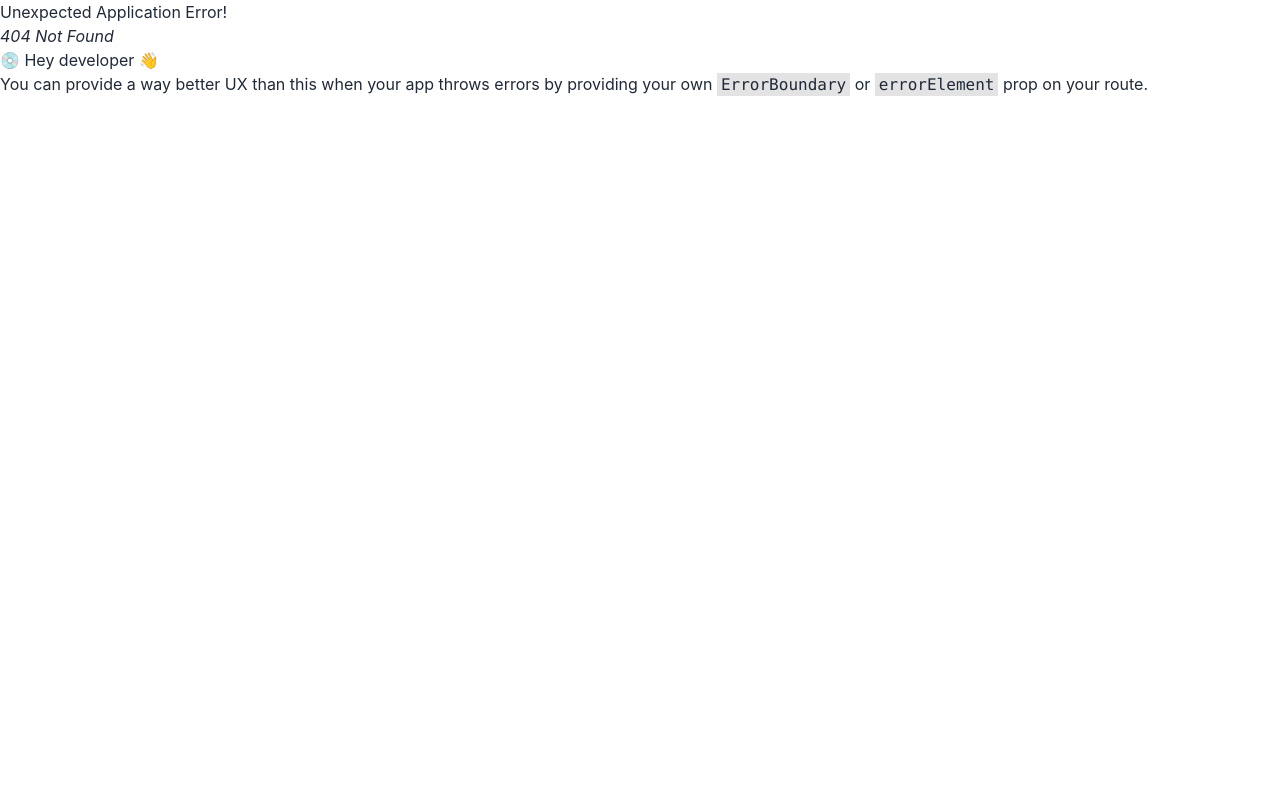
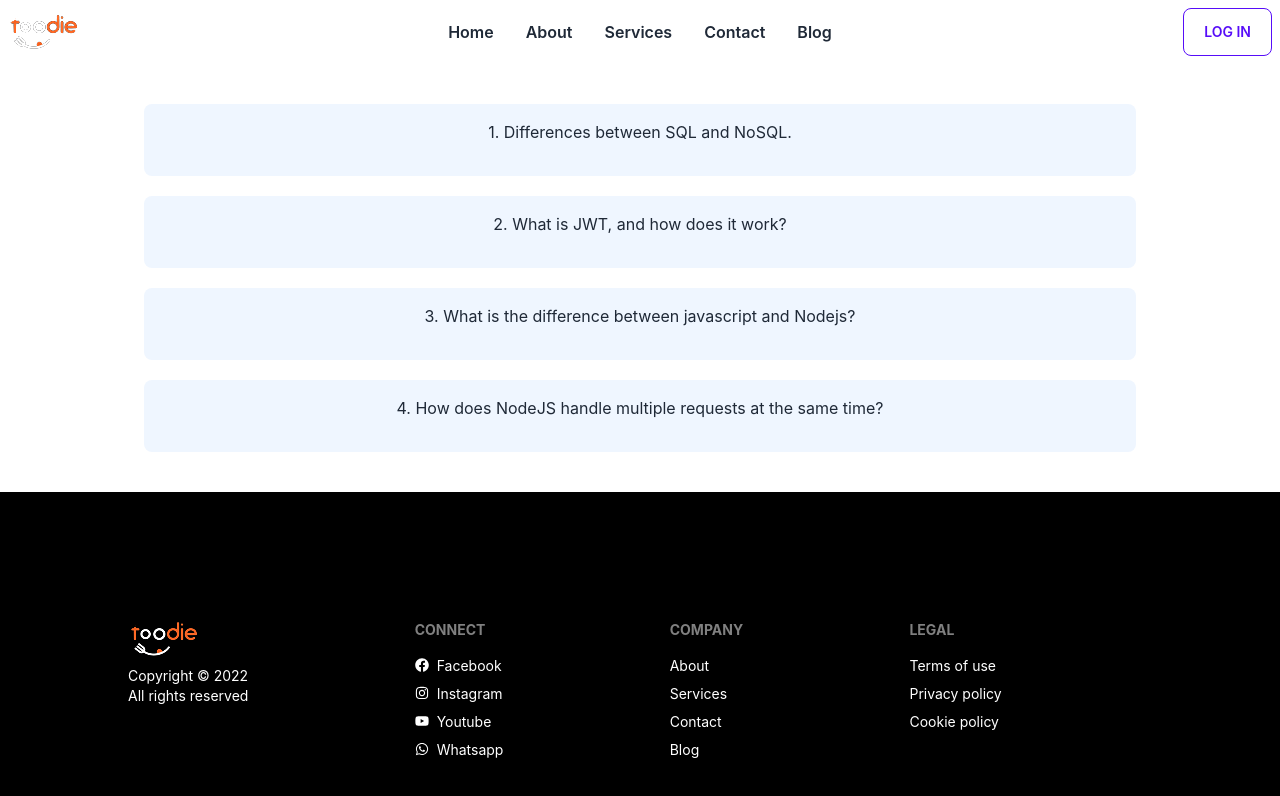
Before and after one commit to mrseeker53/foodie-client, a React (Create React App) app: page /blog in a window 1280 px wide. Before the commit this address had no page. Shown: the top 796 px of the page. Built offline with nearby package versions, Linux system fonts and the light colour scheme.

Commit message:
added blog

```diff
--- /dev/null
+++ b/src/Pages/Blog/Blog.js
@@ -0,0 +1,79 @@
+import React from 'react';
+
+const Blog = () => {
+    return (
+        // use grid
+        <div className='grid grid-cols-1 gap-5 my-10 mx-12 md:mx-36'>
+            <details className='bg-blue-50 rounded-lg flex justify-center pb-4 px-20 cursor-pointer'>
+                {/* question */}
+                <summary className='py-4 flex justify-between duration-200 ease-in'>
+                    1. Differences between SQL and NoSQL.
+                </summary>
+                <hr />
+                {/* answer */}
+                <div className='py-4 px-6 text-md text-justify'>
+                    <strong>SQL databases</strong> are primarily called as Relational Databases (RDBMS). <strong>NoSQL databases</strong> are primarily called as non-relational or distributed database.
+                    <br />
+                    SQL databases have fixed or static or predefined schema. NoSQL databases have dynamic schema.
+                    <br />
+                    SQL databases databases are not suited for hierarchical data storage. NoSQL databases databases are best suited for hierarchical data storage.
+                    <br />
+                    SQL databases databases are best suited for complex queries. NoSQL databases databases are not so good for complex queries.
+                    <br />
+                    SQL databases vertically scalable. NoSQL databases horizontally scalable.
+                </div>
+            </details>
+            <details className='bg-blue-50 rounded-lg flex justify-center pb-4 px-20 cursor-pointer'>
+                {/* question */}
+                <summary className='py-4 flex justify-between duration-200 ease-in'>
+                    2. What is JWT, and how does it work?
+                </summary>
+                <hr />
+                {/* answer */}
+                <div className='py-4 px-6 text-md text-justify'>
+                    <strong>JSON Web Token (JWT)</strong> is an open standard (RFC 7519) that defines a compact and self-contained way for securely transmitting information between parties as a JSON object.
+                    <br />
+                    Whenever the user wants to access a protected route or resource, the user agent should send the JWT, typically in the Authorization header using the Bearer schema. The server's protected routes will check for a valid JWT in the Authorization header, and if it's present, the user will be allowed to access protected resources.
+                    <br />
+                    If the JWT contains the necessary data, the need to query the database for certain operations may be reduced, though this may not always be the case.
+                </div>
+            </details>
+            <details className='bg-blue-50 rounded-lg flex justify-center pb-4 px-20 cursor-pointer'>
+                {/* question */}
+                <summary className='py-4 flex justify-between duration-200 ease-in'>
+                    3. What is the difference between javascript and Nodejs?
+                </summary>
+                <hr />
+                {/* answer */}
+                <div className='py-4 px-6 text-md text-justify'>
+                    <strong>Javascript</strong> is a programming language that is used for writing scripts on the website. <strong>Nodejs</strong> is a Javascript runtime environment.
+                    <br />
+                    Javascript is the upgraded version of ECMA script that uses Chrome’s V8 engine written in C++. Nodejs is written in C, C++ and Javascript.
+                    <br />
+                    Javascript is basically used on the client-side. Nodejs is mostly used on the server-side.
+                    <br />
+                    Javascript is capable enough to add HTML and play with the DOM. Nodejs does not have capability to add HTML tags.
+                    <br />
+                    Javascript can run in any browser engine as like JS core in safari and Spidermonkey in Firefox. V8 is the Javascript engine inside of node.js that parses and runs Javascript.
+                    <br />
+                    Javascript is used in frontend development. Nodejs is used in server-side development.
+                </div>
+            </details>
+            <details className='bg-blue-50 rounded-lg flex justify-center pb-4 px-20 cursor-pointer'>
+                {/* question */}
+                <summary className='py-4 flex justify-between duration-200 ease-in'>
+                    4. How does NodeJS handle multiple requests at the same time?
+                </summary>
+                <hr />
+                {/* answer */}
+                <div className='py-4 px-6 text-md text-justify'>
+                    <strong>NodeJS</strong> receives multiple client requests and places them into EventQueue. NodeJS is built with the concept of event-driven architecture. NodeJS has its own EventLoop which is an infinite loop that receives requests and processes them. EventLoop is the listener for the EventQueue.
+                    <br />
+                    If NodeJS can process the request without I/O blocking then the event loop would itself process the request and sends the response back to the client by itself. But, it is possible to process multiple requests parallelly using the NodeJS cluster module or worker_threads module.
+                </div>
+            </details>
+        </div>
+    );
+};
+
+export default Blog;
--- a/src/Pages/Shared/Footer/Footer.js
+++ b/src/Pages/Shared/Footer/Footer.js
@@ -29,16 +29,16 @@ const Footer = () => {
             </div>
             <div>
                 <span className="footer-title">Company</span>
-                <a href="/" className="link link-hover">About</a>
-                <a href="/" className="link link-hover">Services</a>
-                <a href="/" className="link link-hover">Contact</a>
-                <a href="/" className="link link-hover">FAQ</a>
+                <a href="/about" className="link link-hover">About</a>
+                <a href="/services" className="link link-hover">Services</a>
+                <a href="/contact" className="link link-hover">Contact</a>
+                <a href="/blog" className="link link-hover">Blog</a>
             </div>
             <div>
                 <span className="footer-title">Legal</span>
-                <a href="/" className="link link-hover">Terms of use</a>
-                <a href="/" className="link link-hover">Privacy policy</a>
-                <a href="/" className="link link-hover">Cookie policy</a>
+                <a href="/contact" className="link link-hover">Terms of use</a>
+                <a href="/contact" className="link link-hover">Privacy policy</a>
+                <a href="/contact" className="link link-hover">Cookie policy</a>
             </div>
         </footer>
     );
--- a/src/Pages/Shared/Header/Header.js
+++ b/src/Pages/Shared/Header/Header.js
@@ -9,13 +9,16 @@ const Header = () => {
                 <Link to='/'>Home</Link>
             </li>
             <li className='font-semibold'>
+                <Link to='/about'>About</Link>
+            </li>
+            <li className='font-semibold'>
                 <Link to='/services'>Services</Link>
             </li>
             <li className='font-semibold'>
-                <Link to='/about'>About</Link>
+                <Link to='/contact'>Contact</Link>
             </li>
             <li className='font-semibold'>
-                <Link to='/FAQ'>FAQ</Link>
+                <Link to='/blog'>Blog</Link>
             </li>
         </>
 
@@ -40,7 +43,9 @@ const Header = () => {
                 </ul>
             </div>
             <div className="navbar-end">
-                <button className='btn btn-outline btn-error'>Order</button>
+                <Link to='/login'>
+                    <button className='btn btn-outline btn-primary px-5'>Log in</button>
+                </Link>
             </div>
         </div>
     );
--- a/src/Router/Routes/Routes.js
+++ b/src/Router/Routes/Routes.js
@@ -1,5 +1,6 @@
 import { createBrowserRouter } from "react-router-dom";
 import Main from "../../Layout/Main";
+import Blog from "../../Pages/Blog/Blog";
 import Home from "../../Pages/Home/Home/Home";
 
 const router = createBrowserRouter([
@@ -12,7 +13,8 @@ const router = createBrowserRouter([
                 element: <Home></Home>
             },
             {
-
+                path: '/blog',
+                element: <Blog></Blog>
             }
         ]
     }
```
